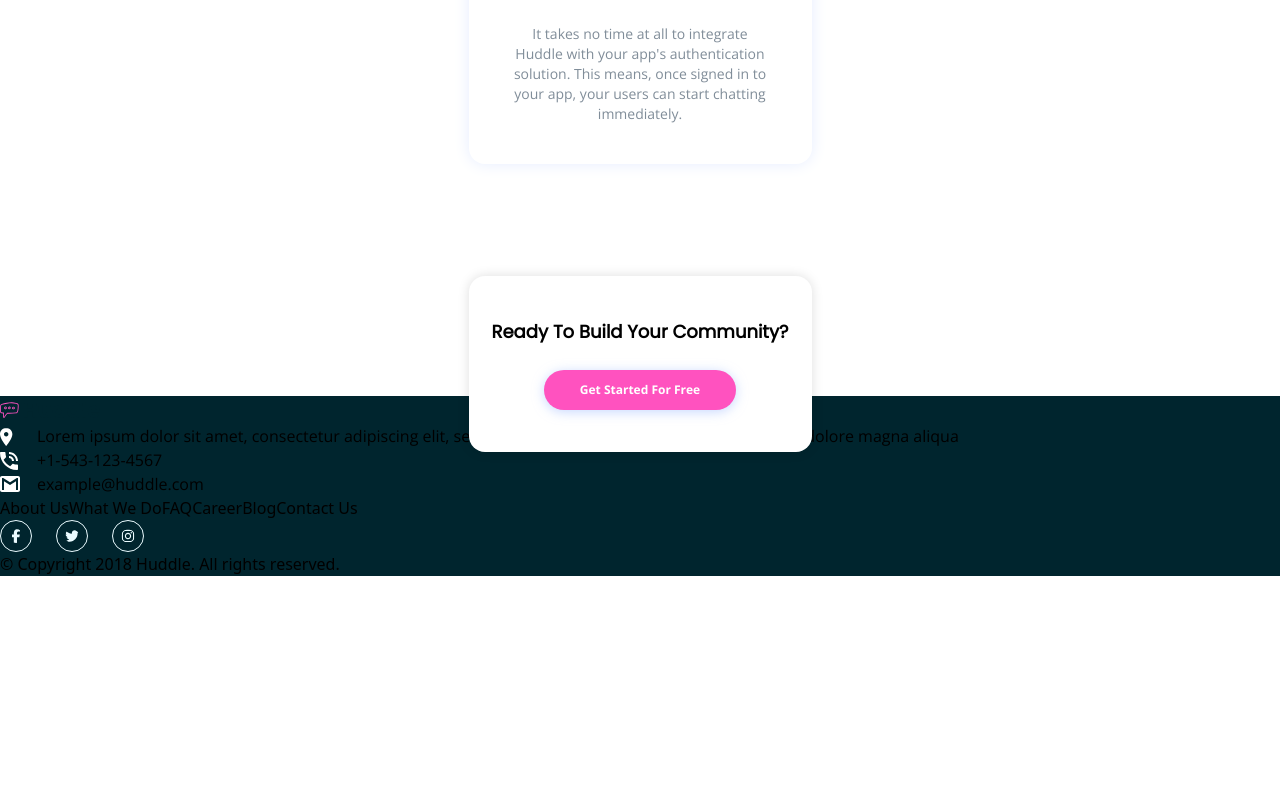
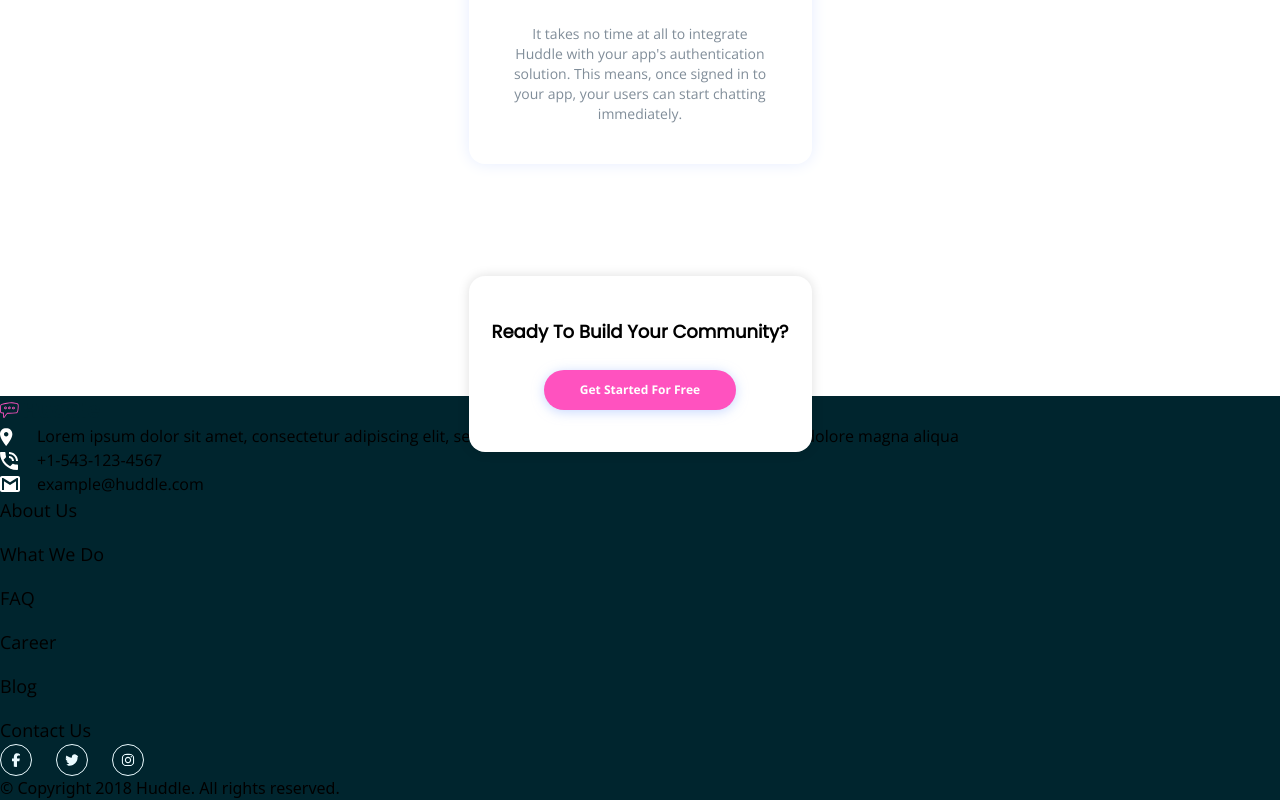
Before and after one commit to palmeiroerick/huddle-landing-page-with-alternating-feature-blocks, a Next.js app: page / in a window 1280 px wide. Shown: the part 2168-2968 px from the top of the page. Before the commit the page ends 2744 px from the top, so only its background shows below. Built offline with nearby package versions, Linux system fonts and the light colour scheme.

Commit message:
style: add styles to links component

```diff
--- a/components/Links/index.tsx
+++ b/components/Links/index.tsx
@@ -1,12 +1,12 @@
 const Links = () => {
   return (
-    <section>
-      <button>About Us</button>
-      <button>What We Do</button>
-      <button>FAQ</button>
-      <button>Career</button>
-      <button>Blog</button>
-      <button>Contact Us</button>
+    <section className="flex flex-col gap-4 text-lg font-openSans">
+      <a>About Us</a>
+      <a>What We Do</a>
+      <a>FAQ</a>
+      <a>Career</a>
+      <a>Blog</a>
+      <a>Contact Us</a>
     </section>
   );
 };
```
